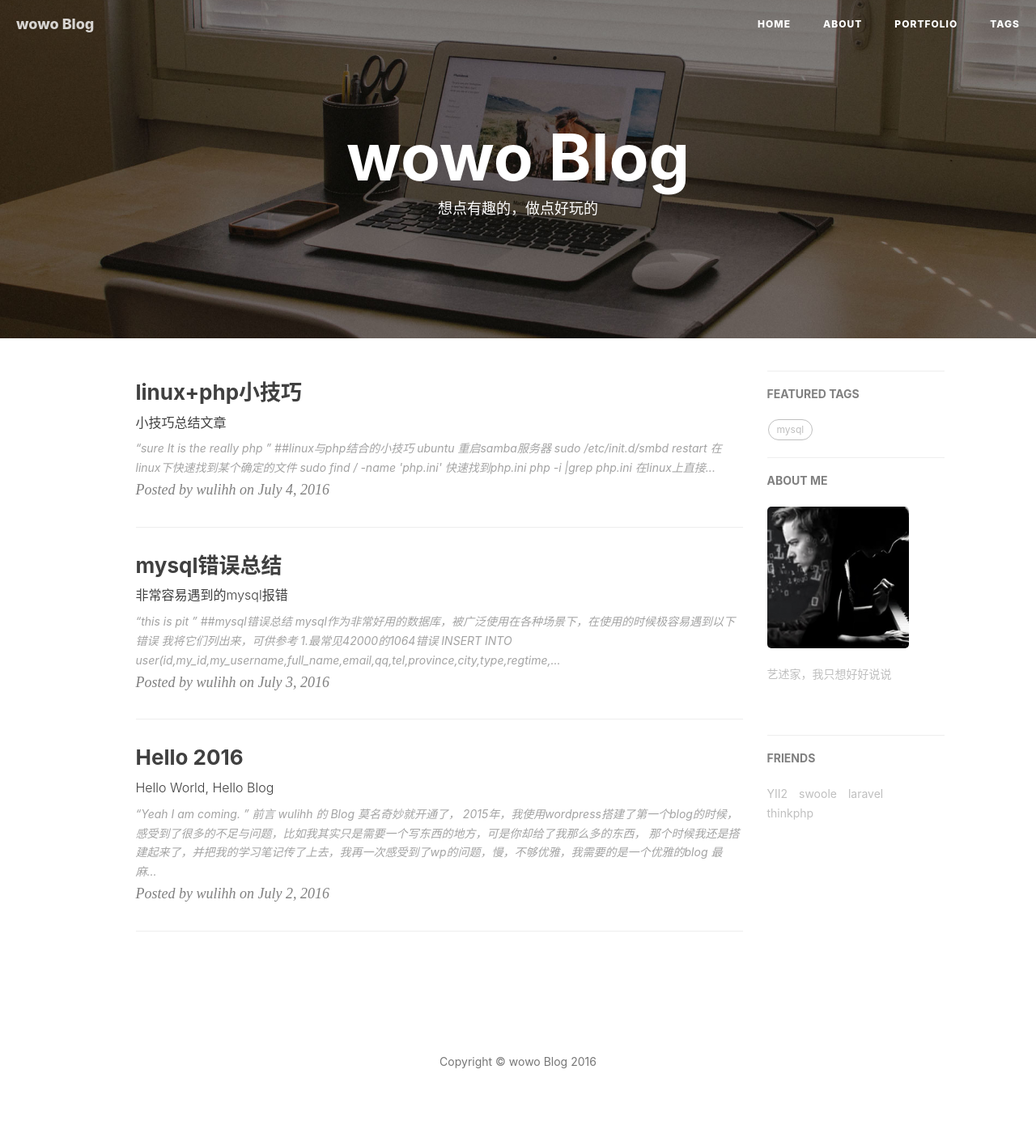
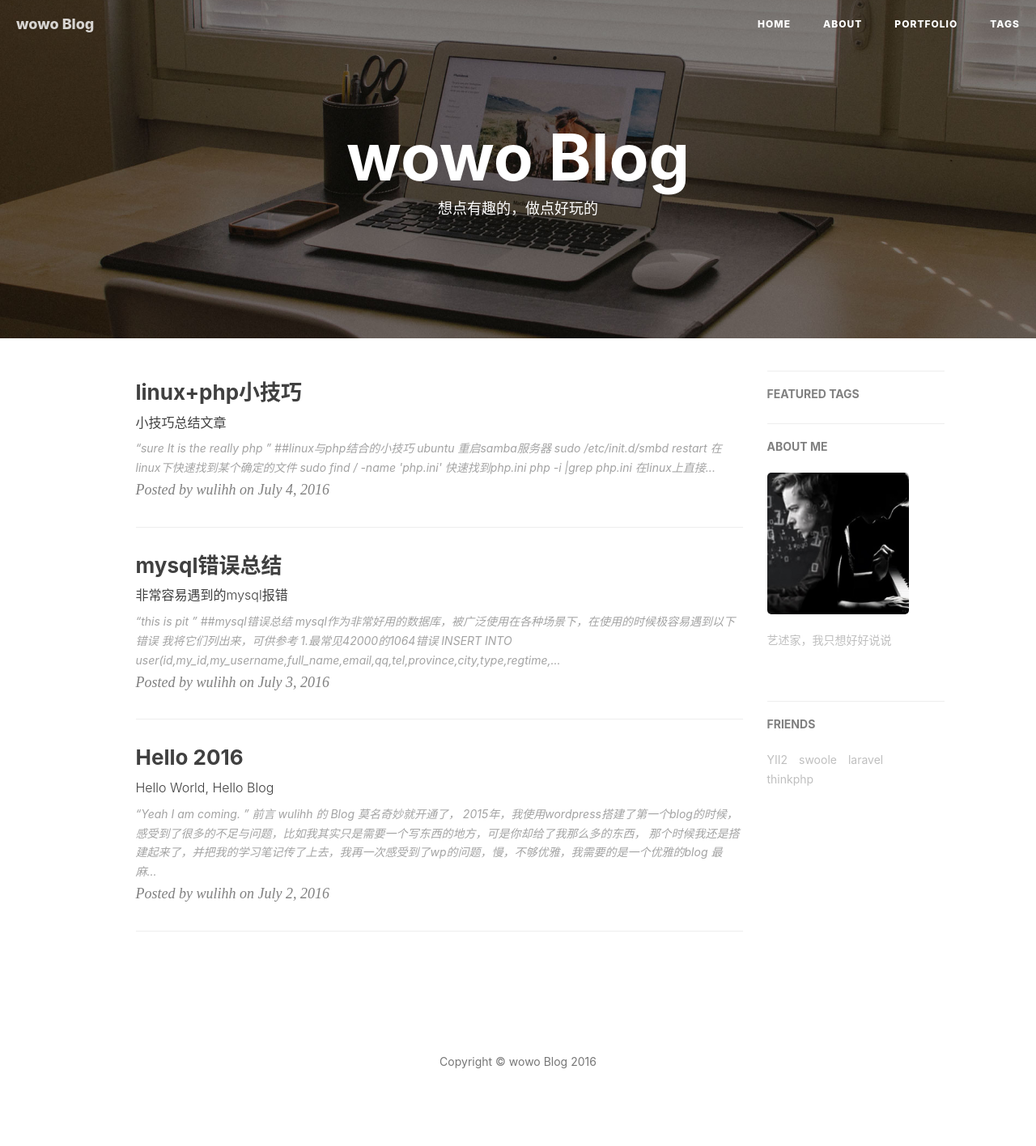
Before and after one commit to aa4933/aa4933.github.io, a Jekyll site: the page built from index.html, in a window 1280 px wide. Shown: the whole page at 81% size. Built offline with Jekyll 4.4.1, drawn with Linux system fonts in a browser that asks for light colours; the list of posts is cut into pages by our own code; comment, search, counter and statistics services are not loaded.

Commit message:
修改标签

```diff
--- a/_posts/2016-07-06-linux come.markdown
+++ b/_posts/2016-07-06-linux come.markdown
@@ -6,7 +6,7 @@
 author:     "wulihh"
 header-img: "img/post-bg-2016-07_05.jpg"
 tags:
-    - mysql
+    -linux
 ---
 > “sure It is the really php ”
 
```
